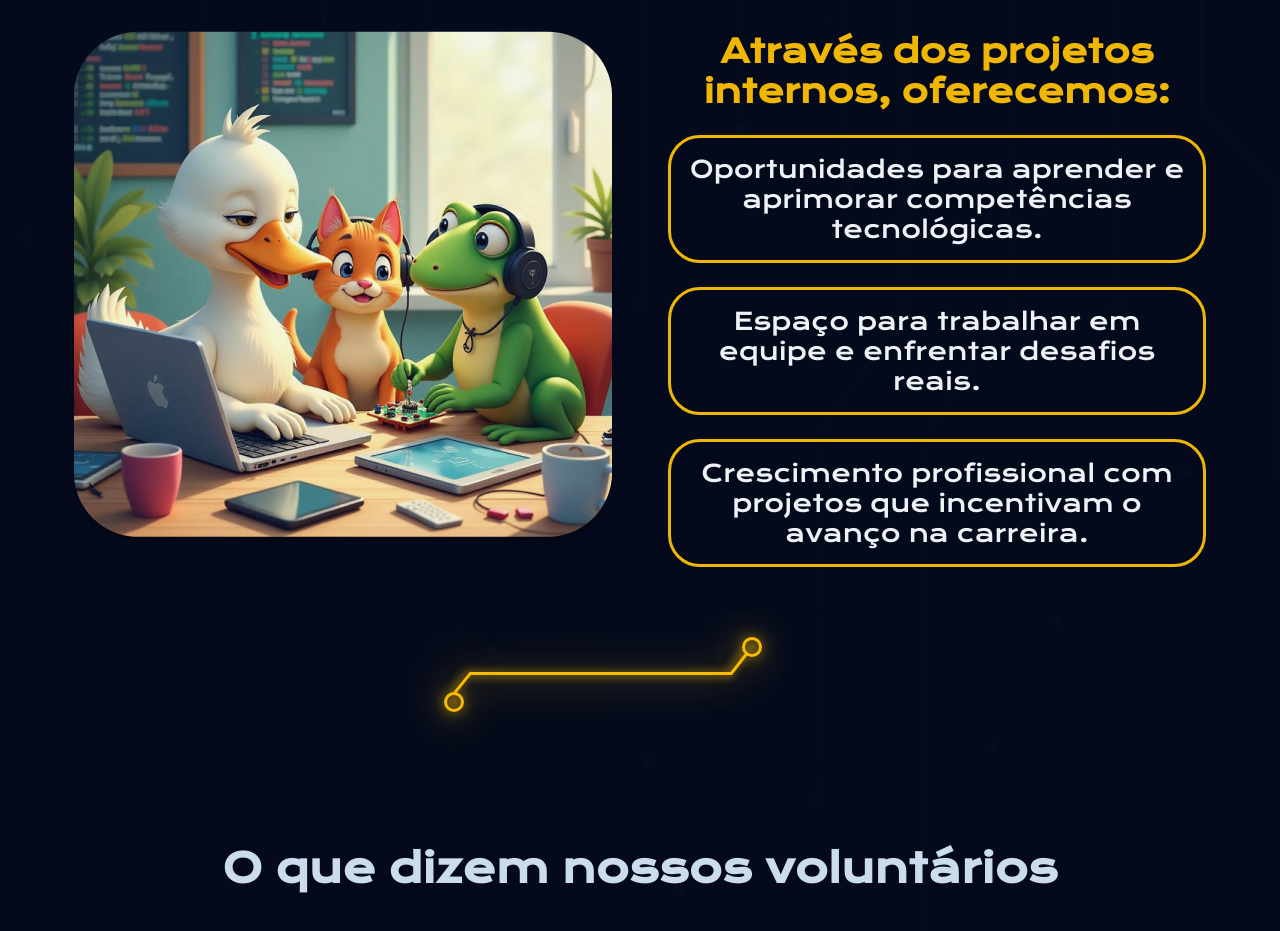
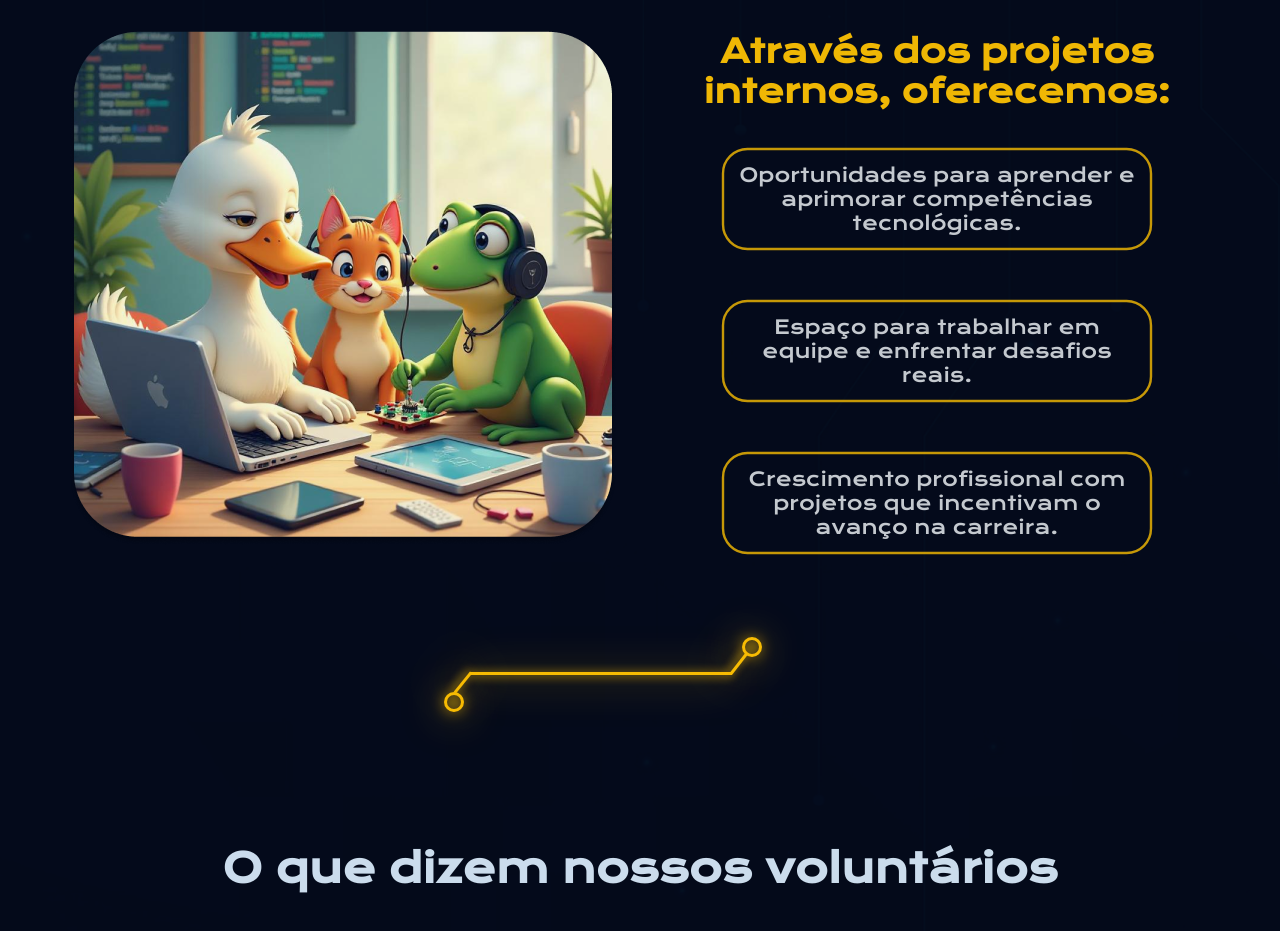
Before and after one commit to Bichinhos-da-TI/bichinhos-da-ti-lp, an Angular app: page / in a window 1280 px wide. Shown: the part 2140-3071 px from the top of the page. Built offline with nearby package versions, Linux system fonts and the light colour scheme.

Commit message:
feat: add hover behavior on advantage component

```diff
--- a/src/app/components/about-us/about-us.component.css
+++ b/src/app/components/about-us/about-us.component.css
@@ -30,15 +30,24 @@ section {
 }
 
 .advantage {
+  display: flex;
   border: 3px solid var(--yellow-cat);
   border-radius: 32px;
   min-height: 119px;
   max-width: 538px;
   width: 100%;
   padding: 16px;
+  transition: opacity 0.4s ease-in-out, scale 0.4s ease-in-out;
+  opacity: 0.8;
+  scale: 0.8;
 }
 
-.advantage p {
+.advantage:hover {
+  opacity: 1;
+  scale: 1;
+}
+
+.advantage span {
   color: var(--alt-dark-blue, var(--gray));
   font-size: 24px;
   text-align: center;
@@ -64,7 +73,7 @@ section {
   }
 }
 
-@media (max-width: 1024px) {
+@media (min-width: 768px) and (max-width: 1024px) {
   .content {
     grid-template-columns: auto;
   }
--- a/src/app/components/about-us/about-us.component.html
+++ b/src/app/components/about-us/about-us.component.html
@@ -4,7 +4,7 @@
     <div class="content-text">
       <h4 class="title">{{ title }}</h4>
       <div class="advantage" *ngFor="let advantage of advantagesList">
-        <p>{{ advantage }}</p>
+        <span>{{ advantage }}</span>
       </div>
     </div>
   </div>
```
